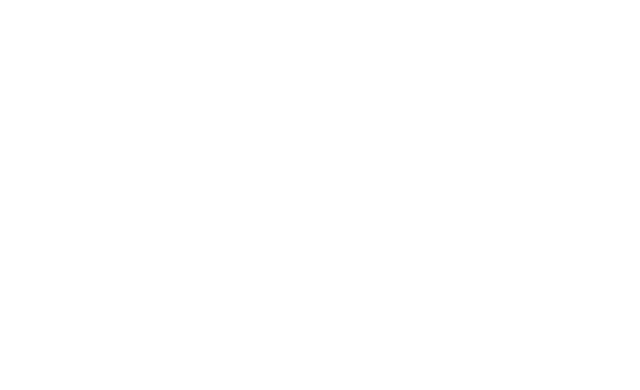
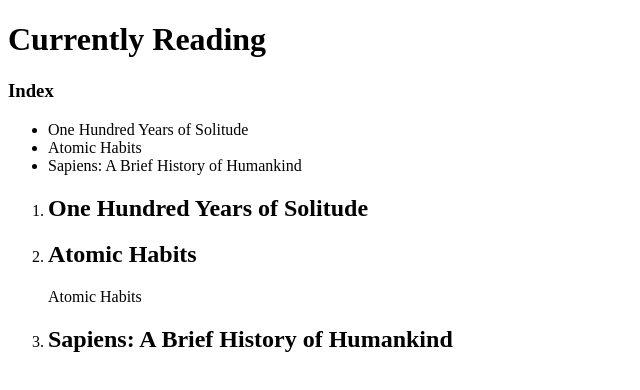
Before and after one commit to codeisgod/FE_Practical, a website: page session2-takehome/index.html in a window 1280 px wide. Shown: the whole page, without its empty margins (0-640 px from the left). Drawn offline with Linux system fonts and the light colour scheme.

Commit message:
session2

```diff
--- a/session2-takehome/index.html
+++ b/session2-takehome/index.html
@@ -1,7 +1,21 @@
 <!DOCTYPE html>
 <html>
-  <head></head>
+  <head>
+    <title>Current Reads</title>
+  </head>
   <body>
+      <H1>Currently Reading</H1>
+      <H3>Index</H3>
+      <ul>
+        <li>One Hundred Years of Solitude</li>
+        <li>Atomic Habits</li>
+        <li>Sapiens: A Brief History of Humankind</li>
+      </ul>
 
+      <ol>
+        <li><h2>One Hundred Years of Solitude</h2></li>
+        <li><h2>Atomic Habits</h2>Atomic Habits</li>
+        <li><h2>Sapiens: A Brief History of Humankind</h2></li>
+      </ol>
   </body>
 </html>
```
